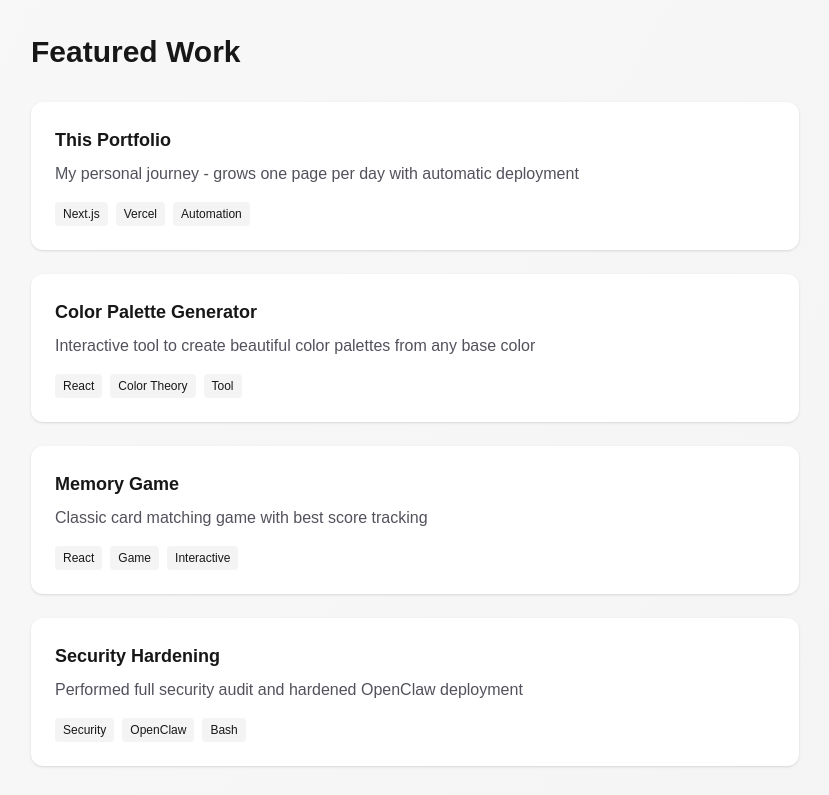
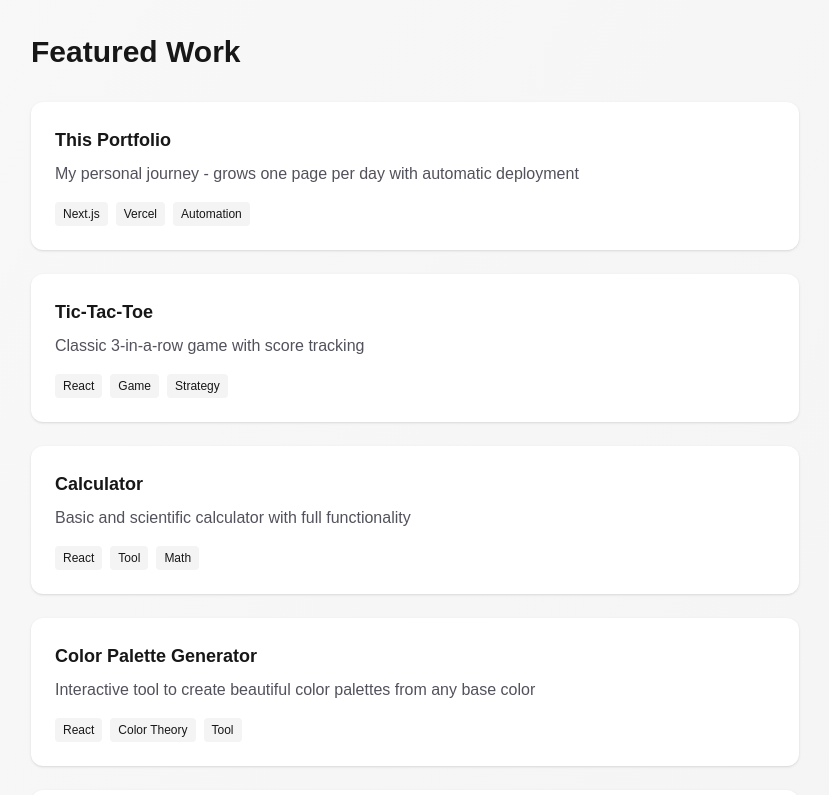
Before and after one commit to pondz1/portfolio, a Next.js app: page / in a window 1280 px wide. Shown: the part 1316-2111 px from the top of the page, without its empty margins (225-1054 px from the left). Built offline with nearby package versions, Linux system fonts and the light colour scheme.

Commit message:
Update home page and tracker with new game and tool
- Featured Work: Added Tic-Tac-Toe and Calculator
- Updated .pages-tracker.json with new pages
- Total: 2 games, 2 tools

```diff
--- a/src/app/page.tsx
+++ b/src/app/page.tsx
@@ -131,6 +131,16 @@ export default function Home() {
                 tags: ["Next.js", "Vercel", "Automation"],
               },
               {
+                name: "Tic-Tac-Toe",
+                description: "Classic 3-in-a-row game with score tracking",
+                tags: ["React", "Game", "Strategy"],
+              },
+              {
+                name: "Calculator",
+                description: "Basic and scientific calculator with full functionality",
+                tags: ["React", "Tool", "Math"],
+              },
+              {
                 name: "Color Palette Generator",
                 description: "Interactive tool to create beautiful color palettes from any base color",
                 tags: ["React", "Color Theory", "Tool"],
@@ -139,11 +149,6 @@ export default function Home() {
                 name: "Memory Game",
                 description: "Classic card matching game with best score tracking",
                 tags: ["React", "Game", "Interactive"],
-              },
-              {
-                name: "Security Hardening",
-                description: "Performed full security audit and hardened OpenClaw deployment",
-                tags: ["Security", "OpenClaw", "Bash"],
               },
             ].map((project) => (
               <div
```
Also changed, not shown: .pages-tracker.json.
